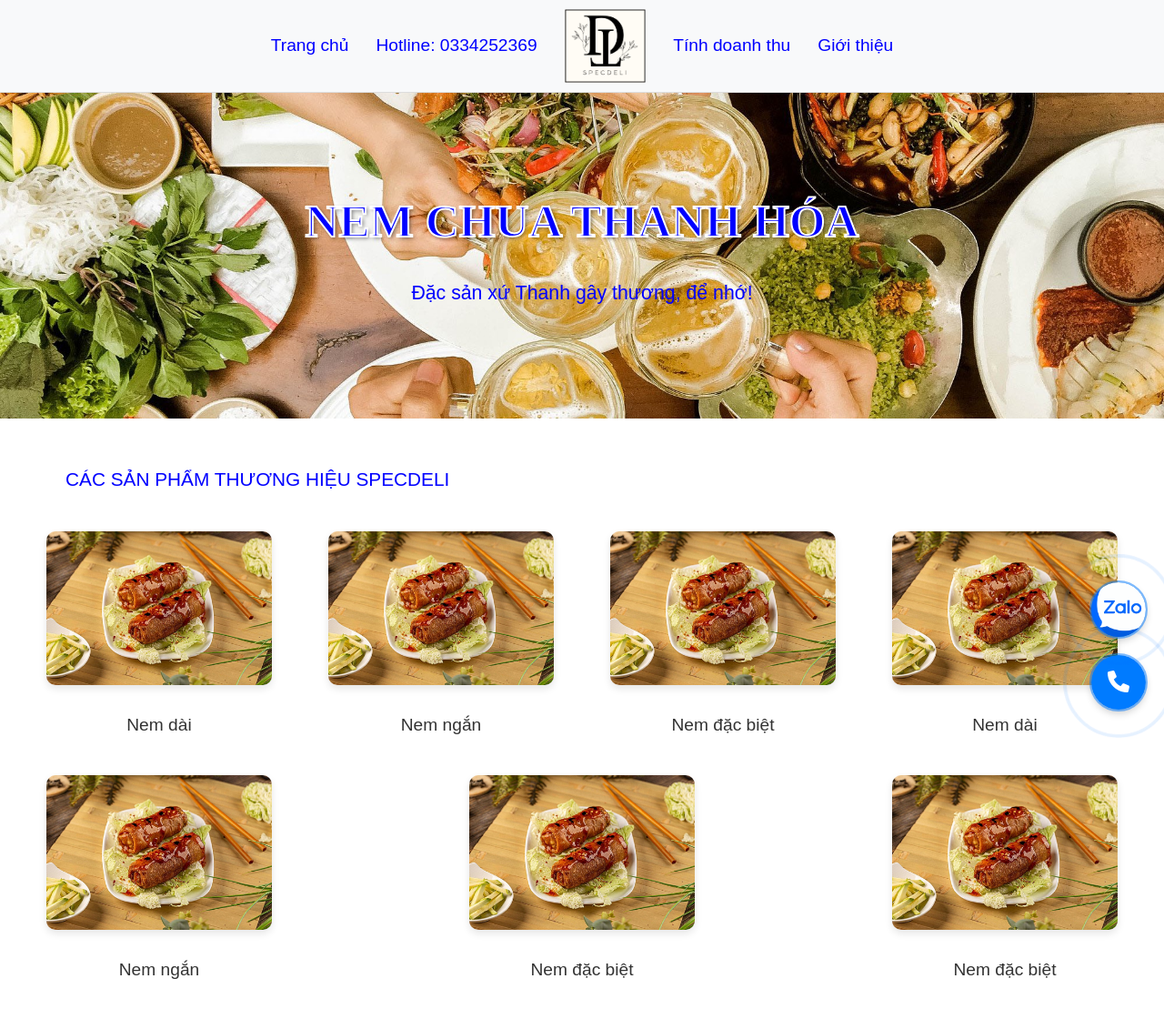
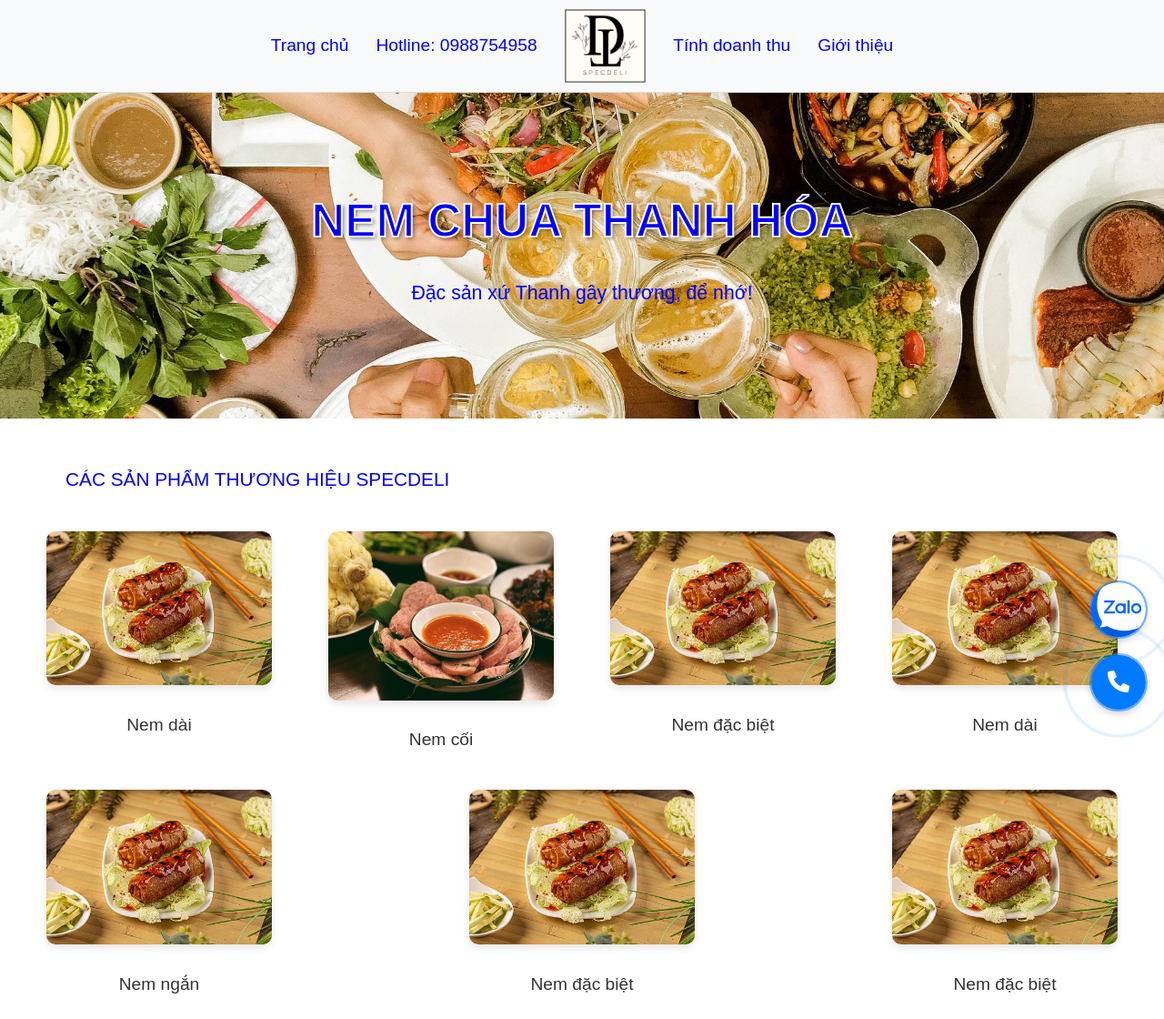
Before and after one commit to nemchuaxin/DT_Website, a website: page index.html in a window 1280 px wide. Shown: the top 1120 px of the page at 91% size. Drawn offline with Linux system fonts and the light colour scheme.

Commit message:
Update font

```diff
--- a/index.html
+++ b/index.html
@@ -13,7 +13,7 @@
         <div class="tab-bar">
             <ul class="tab-bar-left">
                 <li><a href="https://nemchuaxin.com/">Trang chủ</a></li>
-                <li><a href="tel:0334252369" class="active">Hotline: 0334252369</a></li>
+                <li><a href="tel:0988754958" class="active">Hotline: 0988754958</a></li>
             </ul>
             <img src="image/web_logo.png" alt="logo" class="tab-bar-logo">
             <ul class="tab-bar-right">
@@ -36,14 +36,16 @@
     </section>
 
     <section class="products">
-        <div class="image-left">
-            <img src="image/image03.jpg" alt="Left Image">
+
+
+        <div class="image-mid">
+            <img src="image/image03.jpg" alt="Right Image">
             <p class="caption">Nem dài</p>
         </div>
 
-        <div class="image-mid">
-            <img src="image/image03.jpg" alt="Right Image">
-            <p class="caption">Nem ngắn</p>
+        <div class="image-left">
+            <img src="image/nem_coi_01.jpg" alt="Left Image">
+            <p class="caption">Nem cối</p>
         </div>
 
         <div class="image-right">
--- a/styles.css
+++ b/styles.css
@@ -61,7 +61,7 @@ a:hover {
 }
 
 .banner h1 {
-    font-family: Poppins;
+    font-family: Arial, sans-serif;
     font-size: 3.2em;
     margin: 0;
     text-shadow: 2px 2px 4px rgba(0, 0, 0, 0.5); /* Bóng văn bản: x-offset, y-offset, blur radius, color */
```
Also changed, not shown: image/nem_coi_01.jpg (added).
